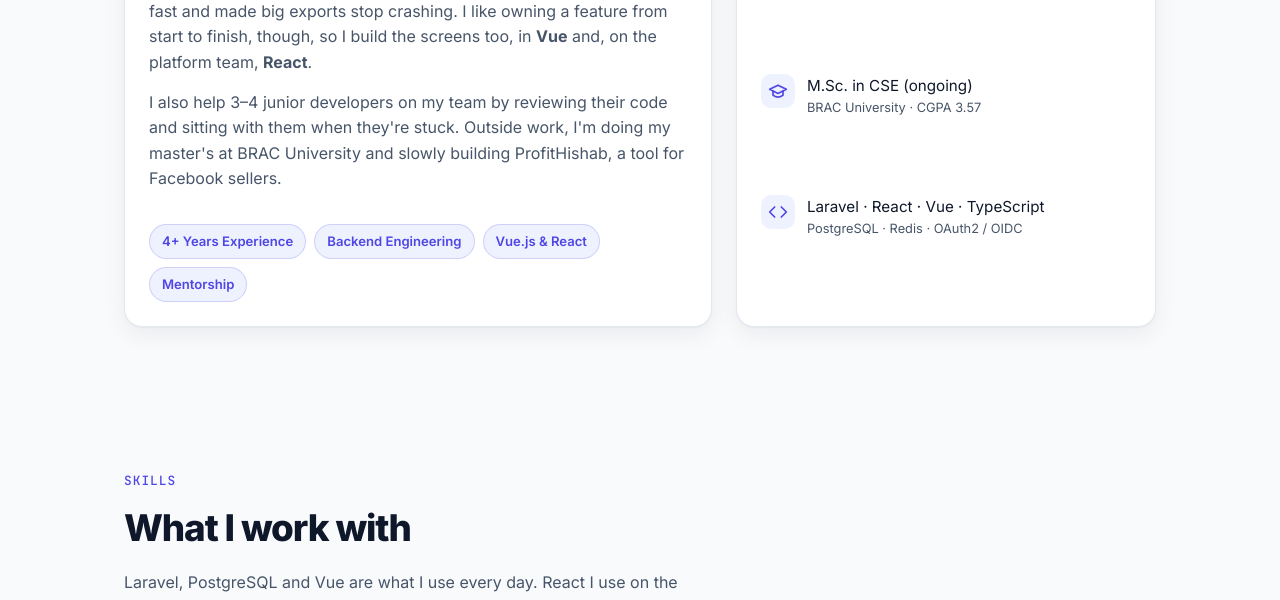
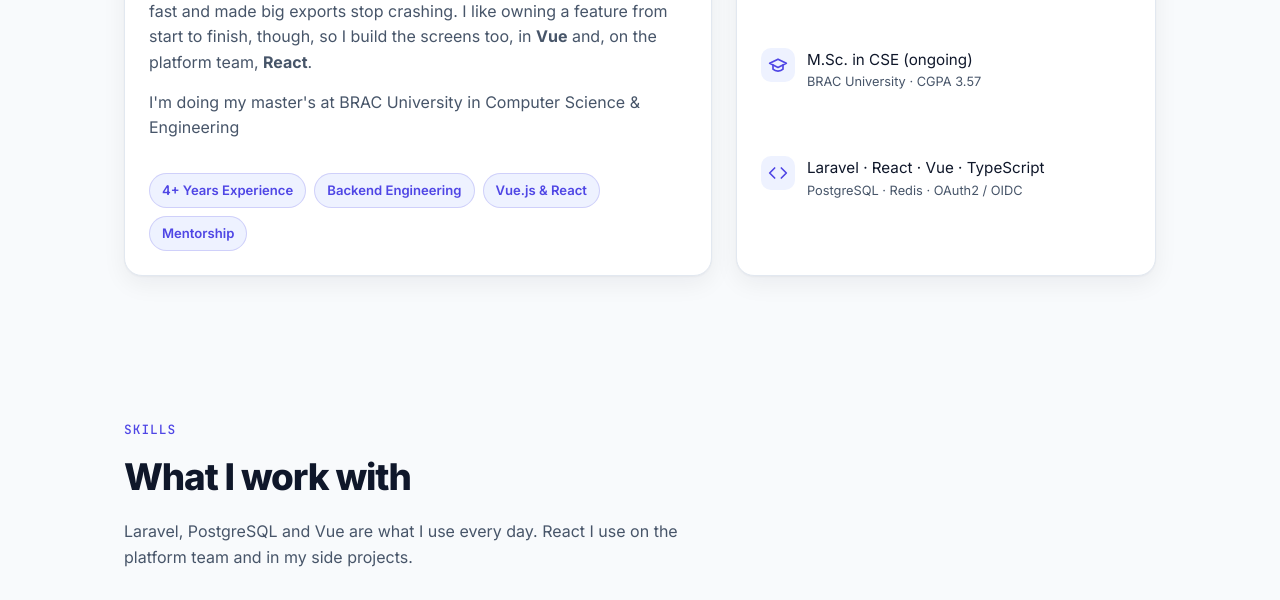
Before and after one commit to TaniaArafin/TaniaArafin.github.io, a plain HTML site: page index.html in a window 1280 px wide. Shown: the part 1141-1741 px from the top of the page. Drawn offline with Linux system fonts and the light colour scheme.

Commit message:
Update index.html

```diff
--- a/index.html
+++ b/index.html
@@ -370,8 +370,7 @@
             start to finish, though, so I build the screens too, in <b>Vue</b> and, on the platform team, <b>React</b>.
           </p>
           <p>
-            I also help 3–4 junior developers on my team by reviewing their code and sitting with them when they're stuck.
-            Outside work, I'm doing my master's at BRAC University and slowly building ProfitHishab, a tool for Facebook sellers.
+            I'm doing my master's at BRAC University in Computer Science & Engineering
           </p>
           <div class="about-tags">
             <span class="about-tag">4+ Years Experience</span>
```
